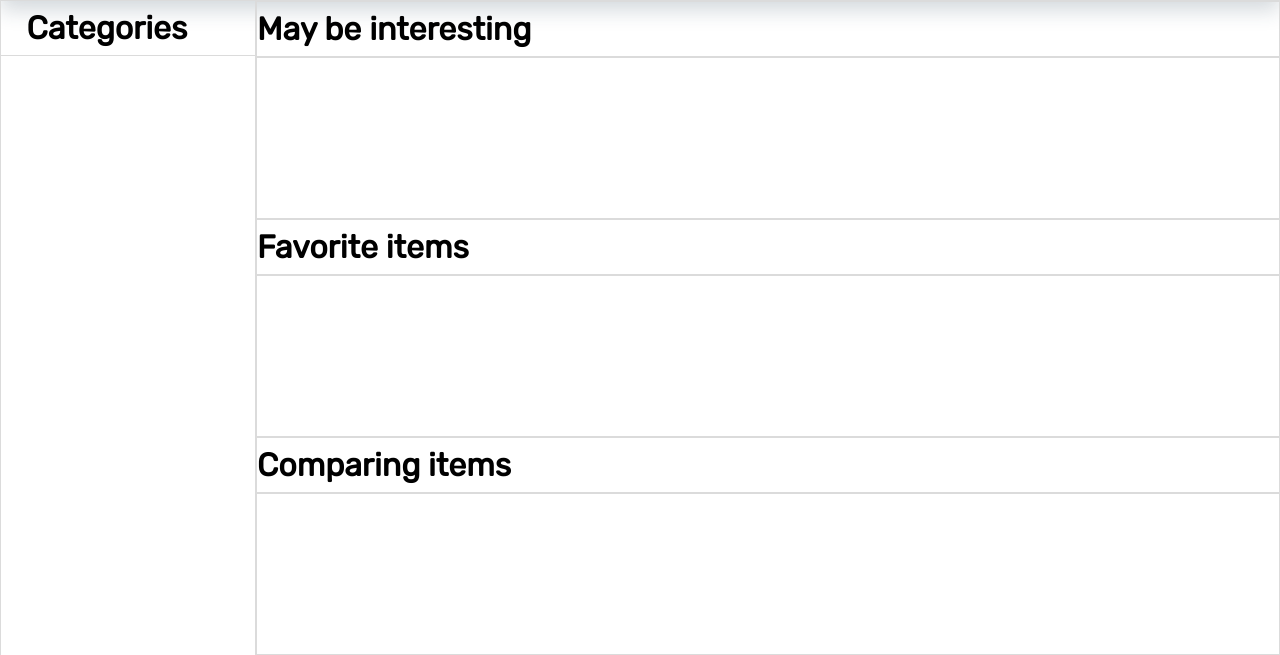
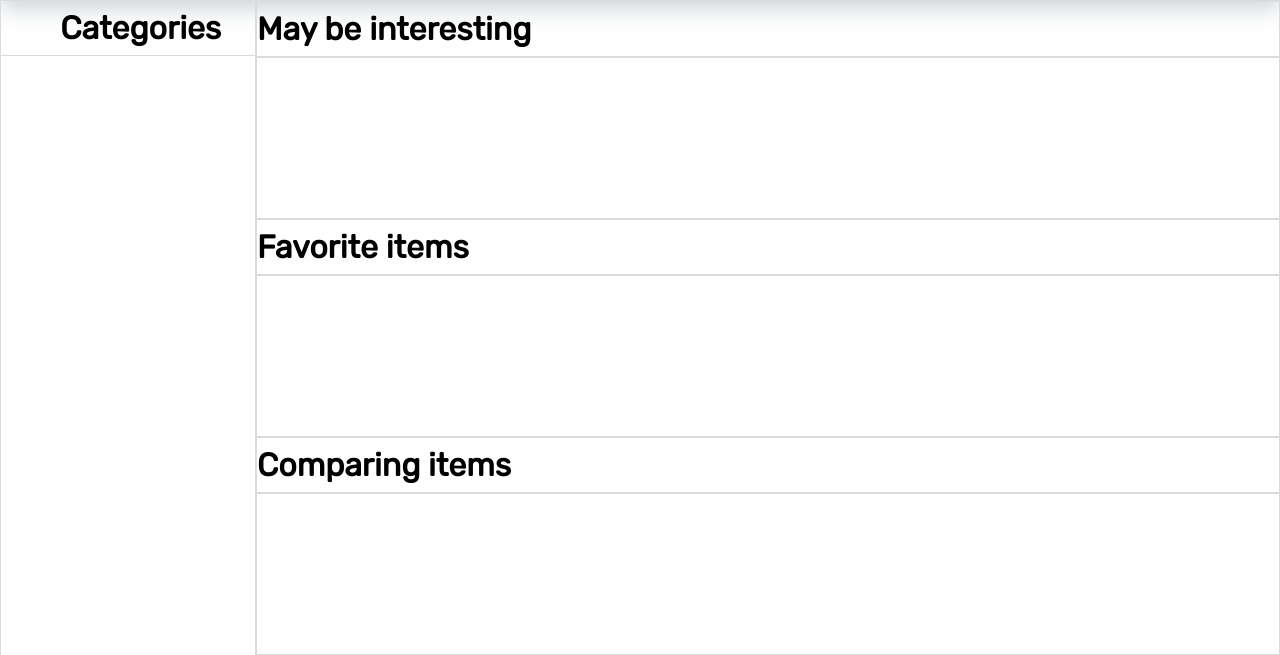
Before and after one commit to MNDonut/MyDjangoProjectKrakenToyShop, a Django app: template templates/common/index.html in a window 1280 px wide. Shown: the part 75-730 px from the top of the page. Run offline with Django 3.2, Linux system fonts and the light colour scheme; the template is opened without the code that fills it, so the values that code supplies are empty.

Commit message:
Reduced not_in_stock text size

```diff
--- a/static/common/index.css
+++ b/static/common/index.css
@@ -89,5 +89,10 @@ li a {
 }
 
 .not_in_stock {
+    font-size: 0.85em;
     color: gray;
 }
+
+.categories_header {
+    text-align: center;
+}
--- a/templates/common/index.html
+++ b/templates/common/index.html
@@ -9,7 +9,7 @@
 <div class="wrapper">
     <div class="category_block">
         <div class="container">
-            <h2>Categories</h2>
+            <h2 class="categories_header">Categories</h2>
             <ul>
             {% for category in categories %}
                 <li>
```
